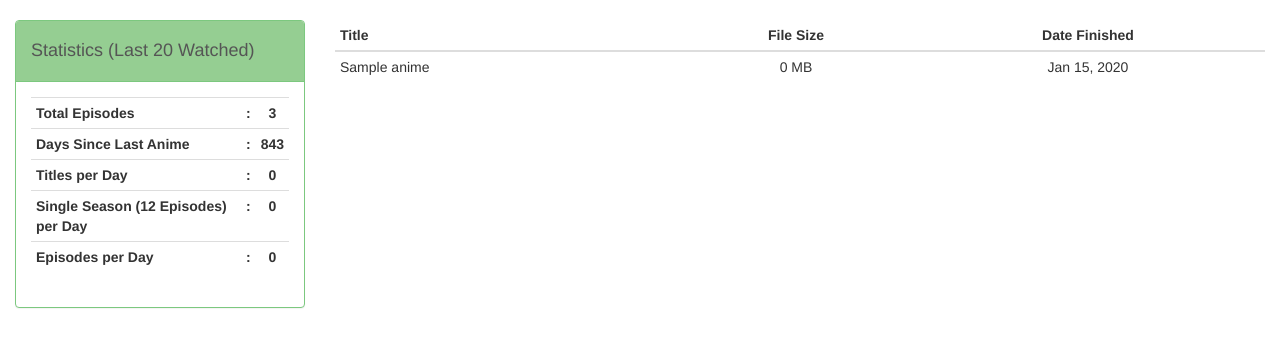
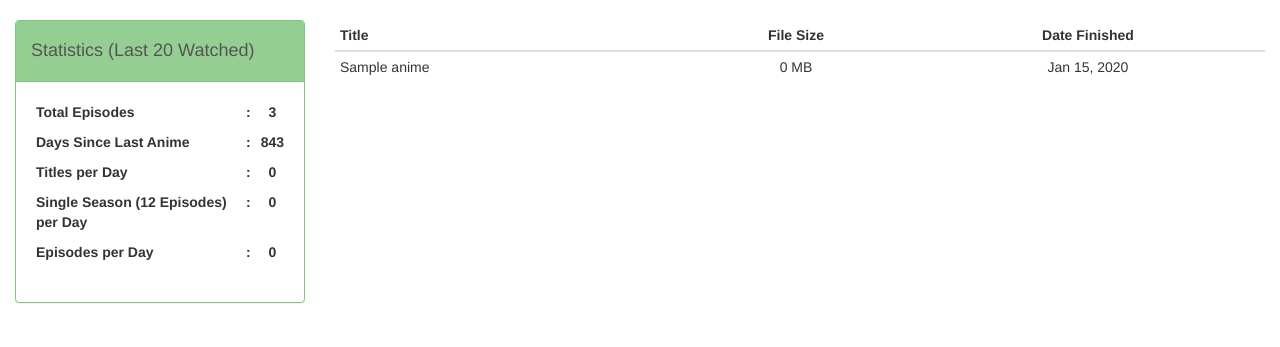
Before and after one commit to RinMinase/anidb-php, a CodeIgniter app: page /anidb/index.php/pagecontroller/last_watch in a window 1280 px wide. Shown: the part 52-399 px from the top of the page. Run offline with CodeIgniter, Linux system fonts and the light colour scheme; tables that the repository leaves empty hold one stand-in row (values such as "Sample post"); lists and menus that the app fills with data are empty.

Commit message:
RESOURCES: modified styles to add 'unbordered' class to tables

```diff
--- a/resources/css/styles.css
+++ b/resources/css/styles.css
@@ -37,3 +37,8 @@ div.panel-green > .panel-heading {
 .anime-legend-lq {
  border: 1px solid #777777;
 }
+
+.table-unbordered > tbody > tr > td,
+.table-unbordered > tbody > tr > th {
+	border-top: 0px;
+}
```
